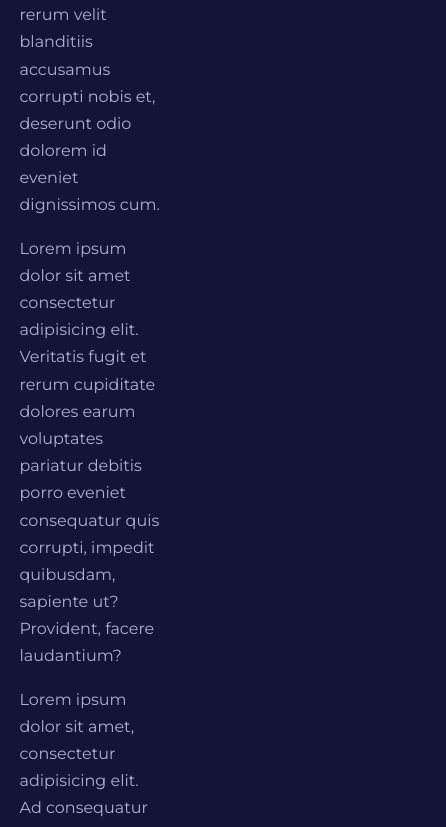
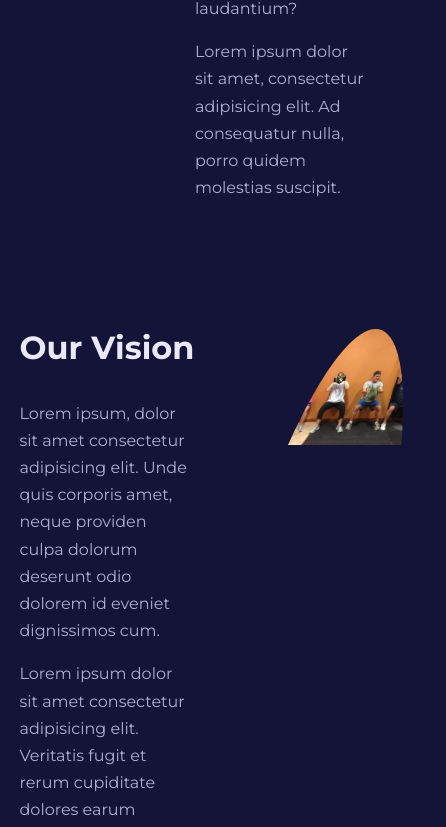
Before and after one commit to Eddysam2000/XP-Fitness, a React (Create React App) app: page /about in a window 390 px wide. Shown: the part 1150-1977 px from the top of the page, 446 px wide, since content can reach past the window. Built offline with nearby package versions, Linux system fonts and the light colour scheme.

Commit message:
media query

```diff
--- a/src/pages/about/About.jsx
+++ b/src/pages/about/About.jsx
@@ -20,10 +20,10 @@ const About = () => {
         <div className="about_section-content">
           <h1>Our Story</h1>
           <p>
-            Lorem ipsum, dolor sit amet consectetur adipisicing elit. Unde quis corporis amet, neque provident culpa dolorum voluptatum libero quasi voluptate aspernatur debitis numquam consequatur mollitia. Unde rerum velit blanditiis accusamus corrupti nobis et, deserunt odio dolorem id eveniet dignissimos cum.
+            Lorem ipsum, dolor sit amet consectetur adipisicing elit. Unde quis corporis amet, neque provident culpa dolorum voluptatum libero quasi voluptate aspernatur debitis numquam consequatur mollitia. id eveniet dignissimos cum.
           </p>
           <p>
-            Lorem ipsum dolor sit amet consectetur adipisicing elit. Veritatis fugit et rerum cupiditate dolores earum voluptates pariatur debitis porro eveniet consequatur quis corrupti, impedit quibusdam, sapiente ut? Provident, facere laudantium?
+            Lorem ipsum dolor sit amet consectetur adipisicing elit. Veritatis fugit et rerum cupiditate dolores earum voluptates pariatur debitis porro eveniet Provident, facere laudantium?
           </p>
           <p>
             Lorem ipsum dolor sit amet, consectetur adipisicing elit. Ad consequatur nulla, porro quidem molestias suscipit.
@@ -37,10 +37,10 @@ const About = () => {
         <div className="about_section-content">
           <h1>Our Vision</h1>
           <p>
-            Lorem ipsum, dolor sit amet consectetur adipisicing elit. Unde quis corporis amet, neque provident culpa dolorum voluptatum libero quasi voluptate aspernatur debitis numquam consequatur mollitia. Unde rerum velit blanditiis accusamus corrupti nobis et, deserunt odio dolorem id eveniet dignissimos cum.
+            Lorem ipsum, dolor sit amet consectetur adipisicing elit. Unde quis corporis amet, neque providen culpa dolorum deserunt odio dolorem id eveniet dignissimos cum.
           </p>
           <p>
-            Lorem ipsum dolor sit amet consectetur adipisicing elit. Veritatis fugit et rerum cupiditate dolores earum voluptates pariatur debitis porro eveniet consequatur quis corrupti, impedit quibusdam, sapiente ut? Provident, facere laudantium?
+            Lorem ipsum dolor sit amet consectetur adipisicing elit. Veritatis fugit et rerum cupiditate dolores earum Provident, facere laudantium?
           </p>
         </div>
         <div className="about_section-image">
@@ -57,11 +57,11 @@ const About = () => {
         <div className="about_section-content">
           <h1>Our Mission</h1>
           <p>
-            Lorem ipsum, dolor sit amet consectetur adipisicing elit. Unde quis corporis amet, neque provident culpa dolorum voluptatum libero quasi voluptate aspernatur debitis numquam consequatur mollitia. Unde rerum velit blanditiis accusamus corrupti nobis et, deserunt odio dolorem id eveniet dignissimos cum.
+          Lorem ipsum, dolor sit amet consectetur adipisicing elit. Unde quis corporis amet, neque provident culpa dolorum voluptatum libero quasi voluptate aspernatur debitis numquam consequatur mollitia. id eveniet dignissimos cum.
           </p>
-          <p>
-            Lorem ipsum dolor sit amet consectetur adipisicing elit. Veritatis fugit et rerum cupiditate dolores earum voluptates pariatur debitis porro eveniet consequatur quis corrupti, impedit quibusdam, sapiente ut? Provident, facere laudantium?
-          </p>
+          {/* <p>
+          Lorem ipsum dolor sit amet consectetur adipisicing elit. Veritatis fugit et rerum cupiditate dolores earum voluptates pariatur debitis porro eveniet Provident, facere laudantium?
+          </p> */}
           <p>
             Lorem ipsum dolor sit amet, consectetur adipisicing elit. Ad consequatur nulla, porro quidem molestias suscipit.
           </p>
--- a/src/pages/about/about.css
+++ b/src/pages/about/about.css
@@ -21,7 +21,15 @@
     margin-bottom: 1rem;
 }
 
-.about_story-container {
+.about_story-container, .about_mission-container {
     display: grid;
-    grid-template-columns: 40%;
+    grid-template-columns: 40% 50%;
+    gap: 10%;
 }
+
+.about_vision-container {
+    display: grid;
+    grid-template-columns: 50% 40%;
+    gap: 10%;
+
+}
```
